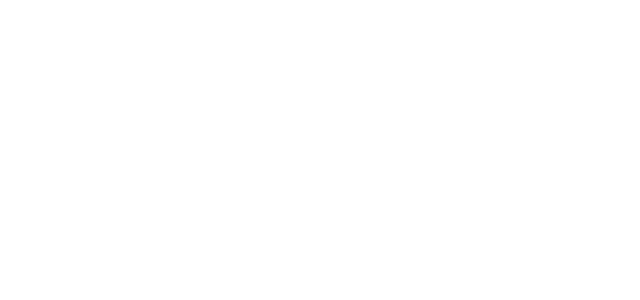
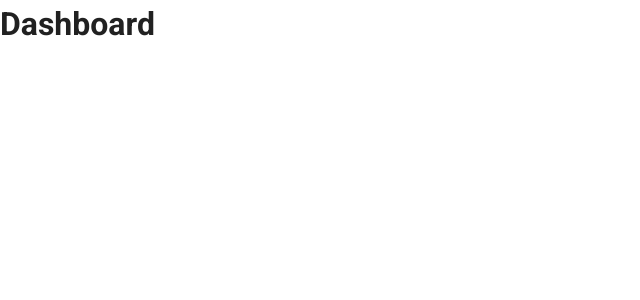
Before and after one commit to sairilseb-me/test_project, a Vue app: page / in a window 1280 px wide. Shown: the top 300 px of the page, without its empty margins (0-640 px from the left). Built offline with nearby package versions, Linux system fonts and the light colour scheme.

Commit message:
add vue-router

```diff
--- a/package.json
+++ b/package.json
@@ -9,6 +9,7 @@
   "dependencies": {
     "core-js": "^3.8.3",
     "vue": "^2.6.14",
+    "vue-router": "^3.6.5",
     "vuetify": "^2.6.0"
   },
   "devDependencies": {
--- a/src/App.vue
+++ b/src/App.vue
@@ -1,17 +1,19 @@
 <template>
   <v-app>
-
+    <v-content>
+      <router-view></router-view>
+    </v-content>
   </v-app>
 </template>
 
 <script>
-import HelloWorld from './components/HelloWorld';
+import HelloWorld from './components/HelloWorld.vue';
 
 export default {
   name: 'App',
 
   components: {
-    HelloWorld,
+    HelloWorld
   },
 
   data: () => ({
--- a/src/main.js
+++ b/src/main.js
@@ -1,10 +1,12 @@
 import Vue from 'vue'
 import App from './App.vue'
 import vuetify from './plugins/vuetify'
+import router from './router';
 
 Vue.config.productionTip = false
 
 new Vue({
   vuetify,
+  router,
   render: h => h(App)
 }).$mount('#app')
--- /dev/null
+++ b/src/router.js
@@ -0,0 +1,16 @@
+import Vue from 'vue';
+import Router from 'vue-router';
+import Dashboard from './components/Dashboard.vue';
+
+Vue.use(Router);
+
+export default new Router({
+    mode: 'history',
+    routes: [
+        {
+            path: '/',
+            component: Dashboard,
+            name: 'home'
+        }
+    ]
+})
```
Also changed, not shown: 1 other file (tests, documents, lock files or other folders).
